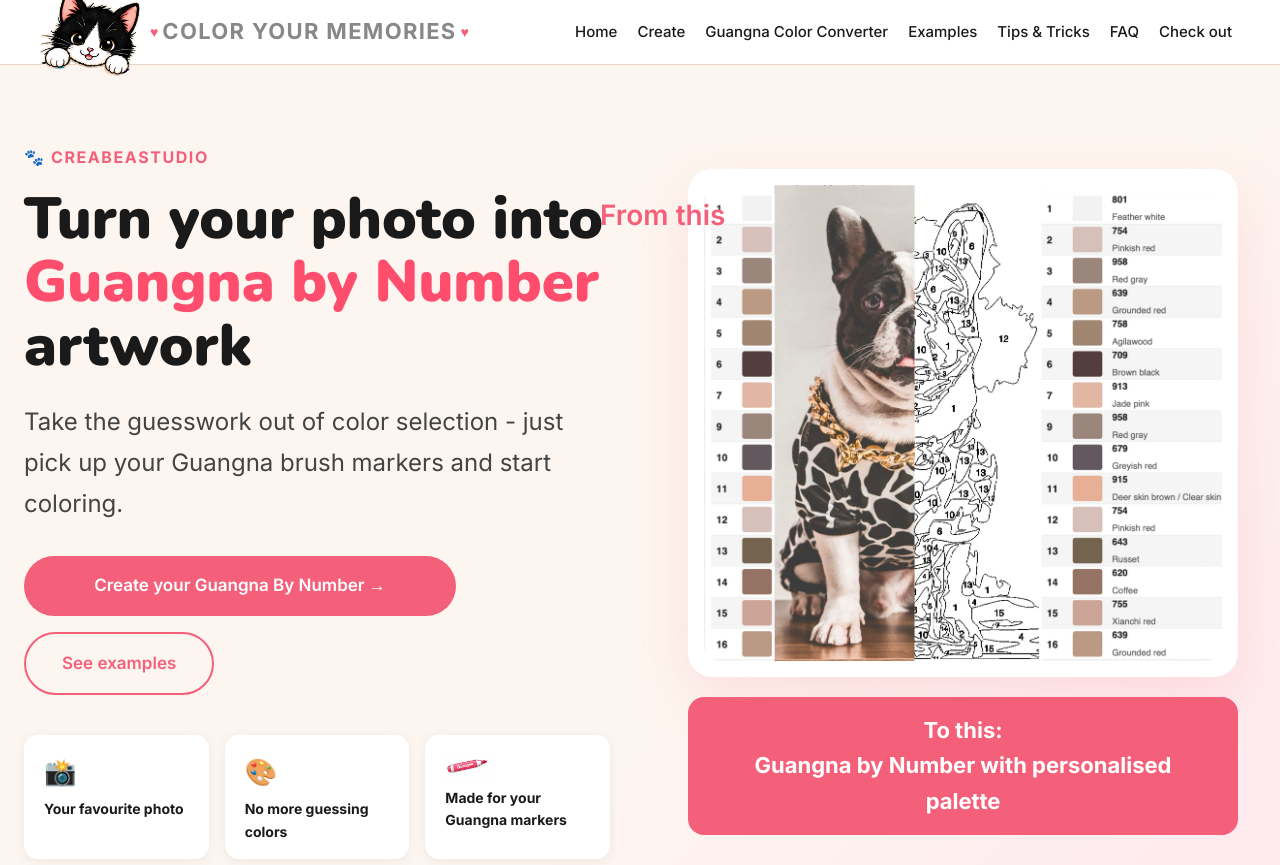
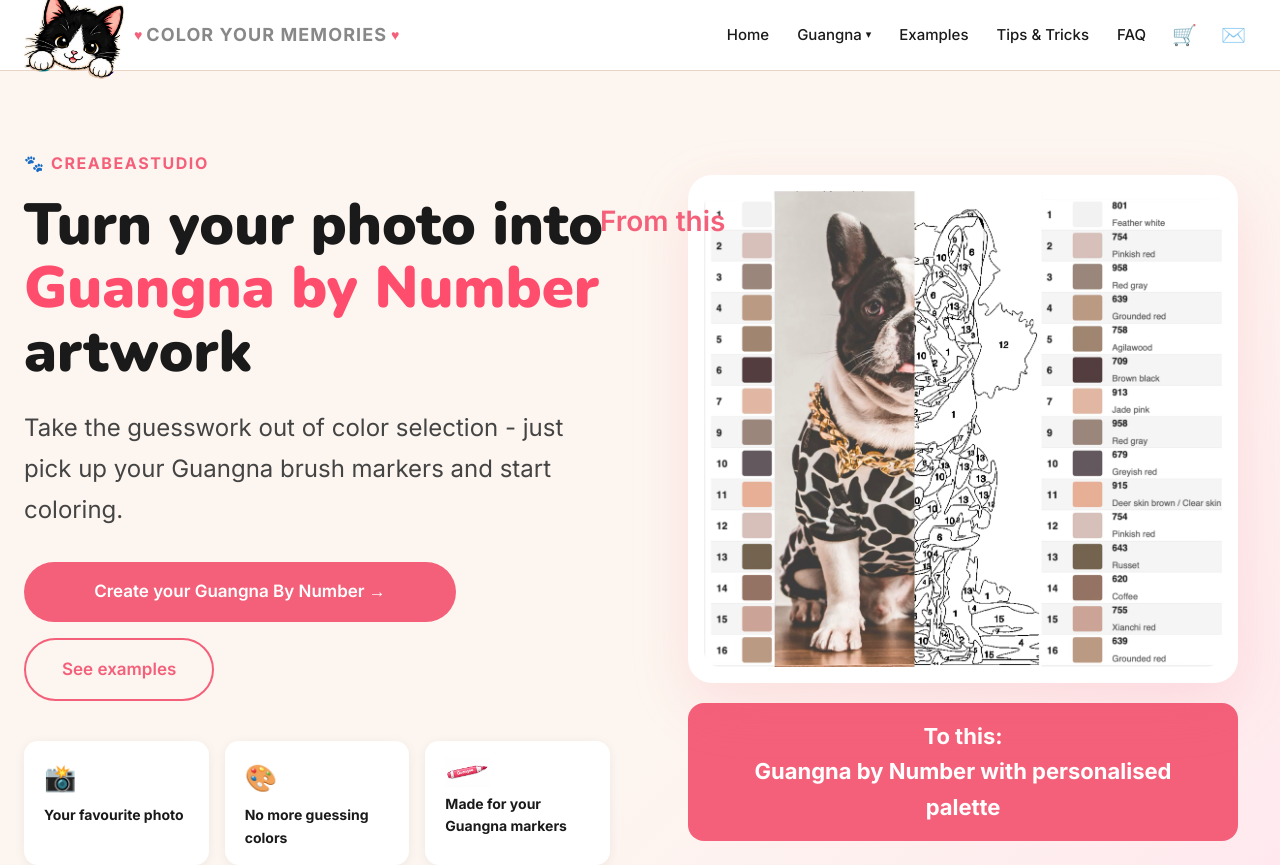
Before and after one commit to CreaBeaStudio/crea-bea-studio, a Next.js app: page / in a window 1280 px wide. Shown: the top 865 px of the page. Built offline with nearby package versions, Linux system fonts and the light colour scheme.

Commit message:
Changed nav abr

```diff
--- a/app/components/Navbar.tsx
+++ b/app/components/Navbar.tsx
@@ -5,30 +5,50 @@ import { useState } from "react";
 
 const LINKS = [
   ["Home", "/"],
-  ["Create", "/create"],
-  ["Guangna Color Converter", "/color-converter"],
+  { label: "Guangna", children: [
+    ["Create Guangna by Number", "/create"],
+    ["Color Converter", "/color-converter"],
+  ]},
   ["Examples", "/examples"],
   ["Tips & Tricks", "/tips"],
   ["FAQ", "/faq"],
-  ["Check out", "/pricing"],
 ];
 
 export default function Navbar() {
   const [open, setOpen] = useState(false);
+  const [dropdown, setDropdown] = useState(false);
 
   return (
     <>
       <style>{`
-      .nav-links a:hover { background: var(--cream); }
+        .nav-link:hover { background: var(--cream); }
         .mobile-menu a:hover { background: var(--cream); }
         .tagline-short { display: none; }
-      @media (max-width: 768px) {
-        .nav-links { display: none !important; }
+        .desktop-links { display: flex; }
+        .dropdown-menu {
+          display: none;
+          position: absolute;
+          top: 100%;
+          left: 0;
+          background: white;
+          border: 1px solid var(--border);
+          border-radius: 12px;
+          padding: 8px;
+          min-width: 220px;
+          box-shadow: 0 8px 24px rgba(0,0,0,0.10);
+          z-index: 200;
+          flex-direction: column;
+          gap: 4px;
+        }
+        .dropdown-wrapper:hover .dropdown-menu { display: flex; }
+        .dropdown-menu a:hover { background: var(--cream); border-radius: 8px; }
+        @media (max-width: 900px) {
+          .desktop-links { display: none !important; }
           .hamburger { display: flex !important; }
           .tagline-full { display: none; }
           .tagline-short { display: inline; }
         }
-      @media (min-width: 769px) {
+        @media (min-width: 901px) {
           .hamburger { display: none !important; }
           .mobile-menu { display: none !important; }
         }
@@ -43,103 +63,151 @@ export default function Navbar() {
         padding: "0 24px",
       }}>
         <div style={{
-          maxWidth: 1200,
+          maxWidth: 1400,
           margin: "0 auto",
           display: "flex",
           alignItems: "center",
           justifyContent: "space-between",
-          height: 64,
+          height: 70,
+          gap: 24,
         }}>
-          {/* Logo */}
+          {/* Logo + tagline */}
           <Link href="/" style={{ textDecoration: "none", display: "flex", alignItems: "center", gap: 10, flexShrink: 0 }}>
             <Image src="/cat-logo.png" alt="CreaBeaStudio" width={100} height={100}
               style={{ objectFit: "contain", alignSelf: "flex-end" }} />
             <span style={{ display: "flex", alignItems: "center", gap: 4 }}>
               <span style={{ fontSize: 14, color: "var(--pink)" }}>♥</span>
-            <span className="tagline-full" style={{ fontSize: 22, color: "var(--muted)", letterSpacing: "0.06em", textTransform: "uppercase", fontWeight: 700, whiteSpace: "nowrap" }}>Color Your Memories</span>
+              <span className="tagline-full" style={{ fontSize: 18, color: "var(--muted)", letterSpacing: "0.06em", textTransform: "uppercase", fontWeight: 700, whiteSpace: "nowrap" }}>Color Your Memories</span>
               <span className="tagline-short" style={{ fontSize: 16, color: "var(--pink)", fontWeight: 700, whiteSpace: "nowrap" }}>CreaBeaStudio</span>
               <span style={{ fontSize: 14, color: "var(--pink)" }}>♥</span>
             </span>
           </Link>
 
           {/* Desktop links */}
-          <div className="nav-links" style={{ display: "flex", gap: 4, alignItems: "center", flexWrap: "nowrap" }}>
-            {LINKS.map(([label, href]) => (
+          <div className="desktop-links" style={{ alignItems: "center", gap: 4, flexWrap: "nowrap" }}>
+            {LINKS.map((item: any) => {
+              if (item.children) {
+                return (
+                  <div key={item.label} className="dropdown-wrapper" style={{ position: "relative" }}>
+                    <button className="nav-link" style={{
+                      background: "none", border: "none", cursor: "pointer",
+                      color: "var(--ink)", fontSize: 15, fontWeight: 500,
+                      padding: "6px 12px", borderRadius: 8, whiteSpace: "nowrap",
+                      display: "flex", alignItems: "center", gap: 4,
+                    }}>
+                      {item.label} <span style={{ fontSize: 11 }}>▾</span>
+                    </button>
+                    <div className="dropdown-menu">
+                      {item.children.map(([label, href]: string[]) => (
                         <Link key={label} href={href} style={{
-                textDecoration: "none", color: "var(--ink)", fontSize: 15,
-                fontWeight: 500, padding: "6px 8px", borderRadius: 8, whiteSpace: "nowrap"
-              }}>
-                {label}
-              </Link>
+                          textDecoration: "none", color: "var(--ink)",
+                          fontSize: 14, fontWeight: 500, padding: "8px 12px",
+                          display: "block", whiteSpace: "nowrap",
+                        }}>{label}</Link>
                       ))}
                     </div>
+                  </div>
+                );
+              }
+              return (
+                <Link key={item[0]} href={item[1]} className="nav-link" style={{
+                  textDecoration: "none", color: "var(--ink)", fontSize: 15,
+                  fontWeight: 500, padding: "6px 12px", borderRadius: 8, whiteSpace: "nowrap",
+                }}>
+                  {item[0]}
+                </Link>
+              );
+            })}
 
-          {/* Hamburger button */}
+            {/* Cart icon */}
+            <Link href="/pricing" title="Check out" style={{
+              textDecoration: "none", color: "var(--ink)",
+              padding: "6px 10px", borderRadius: 8, fontSize: 20,
+              display: "flex", alignItems: "center",
+            }}>
+              🛒
+            </Link>
+
+            {/* Email icon */}
+            <a href="mailto:hello@creabeastudio.com" title="Contact us" style={{
+              textDecoration: "none", color: "var(--ink)",
+              padding: "6px 10px", borderRadius: 8, fontSize: 20,
+              display: "flex", alignItems: "center",
+            }}>
+              ✉️
+            </a>
+          </div>
+
+          {/* Hamburger (mobile only) */}
           <button
             className="hamburger"
             onClick={() => setOpen(!open)}
             style={{
-              display: "none",
-              flexDirection: "column",
-              justifyContent: "center",
-              alignItems: "center",
-              gap: 5,
-              background: "none",
-              border: "none",
-              cursor: "pointer",
-              padding: 8,
-              borderRadius: 8,
+              display: "none", flexDirection: "column",
+              justifyContent: "center", alignItems: "center",
+              gap: 5, background: "none", border: "none",
+              cursor: "pointer", padding: 8, borderRadius: 8,
             }}
             aria-label="Toggle menu"
           >
             <span style={{
               display: "block", width: 24, height: 2,
-              background: "var(--ink)",
-              borderRadius: 2,
+              background: "var(--ink)", borderRadius: 2,
               transition: "transform 0.2s",
               transform: open ? "rotate(45deg) translate(5px, 5px)" : "none",
             }} />
             <span style={{
               display: "block", width: 24, height: 2,
-              background: "var(--ink)",
-              borderRadius: 2,
-              opacity: open ? 0 : 1,
-              transition: "opacity 0.2s",
+              background: "var(--ink)", borderRadius: 2,
+              opacity: open ? 0 : 1, transition: "opacity 0.2s",
             }} />
             <span style={{
               display: "block", width: 24, height: 2,
-              background: "var(--ink)",
-              borderRadius: 2,
+              background: "var(--ink)", borderRadius: 2,
               transition: "transform 0.2s",
               transform: open ? "rotate(-45deg) translate(5px, -5px)" : "none",
             }} />
           </button>
         </div>
 
-        {/* Mobile menu */}
+        {/* Mobile dropdown */}
         <div className="mobile-menu" style={{
           display: open ? "flex" : "none",
           flexDirection: "column",
           borderTop: "1px solid var(--border)",
           paddingBottom: 12,
         }}>
-          {LINKS.map(([label, href]) => (
-            <Link
-              key={label}
-              href={href}
-              onClick={() => setOpen(false)}
-              style={{
-                textDecoration: "none",
-                color: "var(--ink)",
-                fontSize: 17,
-                fontWeight: 500,
-                padding: "12px 8px",
-                borderRadius: 8,
-              }}
-            >
-              {label}
-            </Link>
+          {LINKS.map((item: any) => {
+            if (item.children) {
+              return (
+                <div key={item.label}>
+                  <div style={{ padding: "12px 8px 4px", fontSize: 13, fontWeight: 700, color: "var(--pink)", textTransform: "uppercase", letterSpacing: "0.05em" }}>
+                    {item.label}
+                  </div>
+                  {item.children.map(([label, href]: string[]) => (
+                    <Link key={label} href={href} onClick={() => setOpen(false)} style={{
+                      textDecoration: "none", color: "var(--ink)", fontSize: 16,
+                      fontWeight: 500, padding: "10px 16px", display: "block", borderRadius: 8,
+                    }}>{label}</Link>
                   ))}
+                </div>
+              );
+            }
+            return (
+              <Link key={item[0]} href={item[1]} onClick={() => setOpen(false)} style={{
+                textDecoration: "none", color: "var(--ink)", fontSize: 17,
+                fontWeight: 500, padding: "12px 8px", borderRadius: 8,
+              }}>{item[0]}</Link>
+            );
+          })}
+          <Link href="/pricing" onClick={() => setOpen(false)} style={{
+            textDecoration: "none", color: "var(--ink)", fontSize: 17,
+            fontWeight: 500, padding: "12px 8px", borderRadius: 8,
+          }}>🛒 Check out</Link>
+          <a href="mailto:hello@creabeastudio.com" style={{
+            textDecoration: "none", color: "var(--ink)", fontSize: 17,
+            fontWeight: 500, padding: "12px 8px", borderRadius: 8,
+          }}>✉️ Contact us</a>
         </div>
       </nav>
     </>
```
Lines whose indentation alone changed are shown as unchanged.
